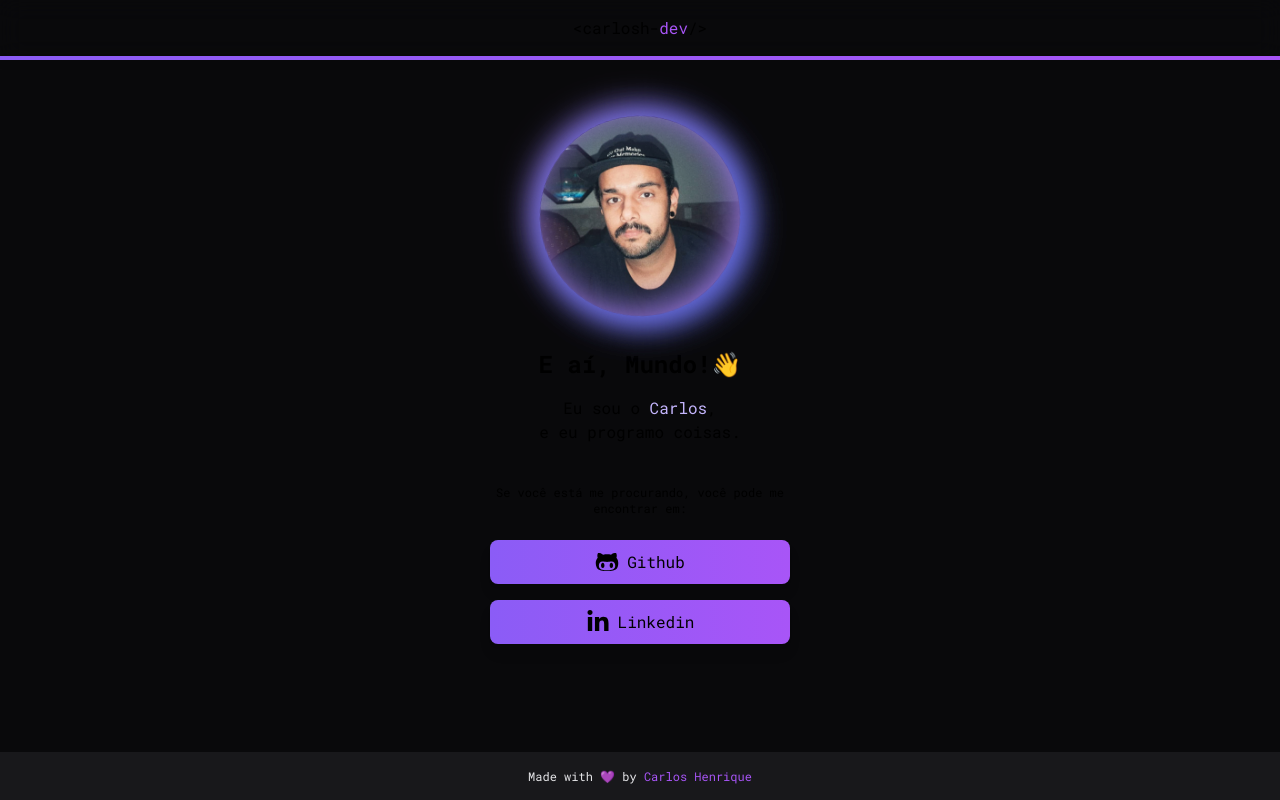
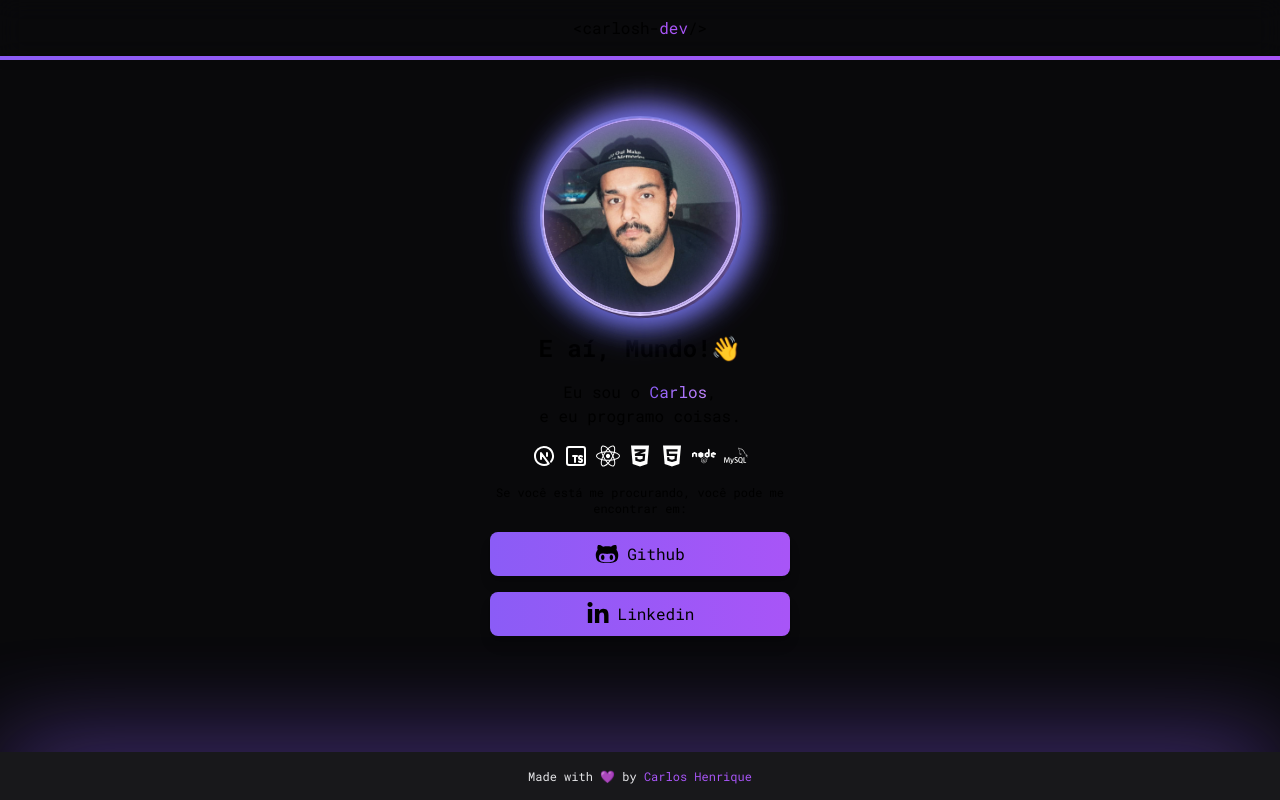
Before and after one commit to carlosh-dev/carlosh.dev.com, a Next.js app: page / in a window 1280 px wide. Built offline with nearby package versions, Linux system fonts and the light colour scheme.

Commit message:
feat: restructure home page layout with new Head and Stacks components, enhance Avatar styling, and add animations

```diff
--- a/src/app/(public)/page.tsx
+++ b/src/app/(public)/page.tsx
@@ -1,19 +1,16 @@
-import Avatar from '@/components/Avatar';
+import Avatar from '@/components/home/Avatar';
+import Head from '@/components/home/Head';
+import Stacks from '@/components/home/Stacks';
 import LinkButton from '@/components/LinkButton';
 import { FaGithubAlt, FaLinkedinIn } from 'react-icons/fa';
 
 export default function Home() {
   return (
     <div className="flex w-full justify-center">
-      <section className="flex w-full max-w-[18.75rem] flex-col items-center py-9">
+      <section className="flex w-full max-w-[18.75rem] flex-col items-center space-y-4 py-9">
         <Avatar />
-
-        <span className="mt-8 flex w-full flex-col items-center space-y-4">
-          <h1 className="cursor-default text-2xl font-bold">E aí, Mundo!👋</h1>
-          <p className="cursor-default text-center leading-6">
-            Eu sou o <span className="text-violet-300">Carlos</span>,<br />e eu programo coisas.
-          </p>
-        </span>
+        <Head />
+        <Stacks />
 
         <p className="mt-10 cursor-default text-center text-xs">
           Se você está me procurando, você pode me encontrar em:
--- a/src/components/Avatar.tsx
+++ /dev/null
@@ -1,14 +0,0 @@
-import Image from 'next/image';
-import AvatarImage from '@/../public/images/avatar.png';
-
-export default function Avatar() {
-  return (
-    <div className={` relative h-[12.5rem] w-[12.5rem] rounded-full`}>
-      <div className="h-full w-full overflow-hidden rounded-full">
-        <Image src={AvatarImage} placeholder="blur" alt="My profile picture." />
-      </div>
-      <div className="absolute top-0 h-[12.5rem] w-[12.5rem] animate-spin overflow-hidden rounded-full shadow-[5px_5px_35px_0px_#9f7aea,-5px_-5px_35px_0px_#5a67d8]"></div>
-      <div className="absolute top-0 h-[12.5rem] w-[12.5rem] animate-spin overflow-hidden rounded-full shadow-[inset_5px_5px_35px_0px_#9f7aea,-5px_-5px_35px_0px_#5a67d8] "></div>
-    </div>
-  );
-}
--- a/src/components/Footer.tsx
+++ b/src/components/Footer.tsx
@@ -6,7 +6,7 @@ export default function Footer() {
   return (
     <footer
       className={`${robotoMono.className} absolute bottom-0  flex h-12 w-full items-center
-                  justify-center bg-zinc-900 text-center text-sm text-zinc-200`}
+                  justify-center bg-zinc-900 text-center text-sm text-zinc-200 shadow-purple`}
     >
       <p className="text-xs">
         Made with{' '}
--- a/src/components/LinkButton.tsx
+++ b/src/components/LinkButton.tsx
@@ -12,7 +12,7 @@ export default function LinkButton({ children, icon, ...props }: LinkButtonProps
       {...props}
       className={`delay flex h-11 w-full items-center justify-center gap-2 rounded-lg
                   bg-gradient-to-r from-violet-500 to-purple-500
-                shadow-lg transition-all duration-500 ease-in-out hover:bg-gradient-to-l hover:from-violet-600 hover:to-purple-600 hover:shadow-purple-500`}
+                shadow-lg transition-all duration-500 ease-in-out hover:bg-gradient-to-l hover:from-violet-600 hover:to-purple-600 hover:shadow-purple`}
       target="_blank"
     >
       {icon} {children}
--- /dev/null
+++ b/src/components/home/Avatar.tsx
@@ -0,0 +1,14 @@
+import Image from 'next/image';
+import AvatarImage from '@/../public/images/avatar.png';
+
+export default function Avatar() {
+  return (
+    <div className={` relative h-[12.5rem] w-[12.5rem] rounded-full border-2 border-solid border-violet-50`}>
+      <div className="h-full w-full overflow-hidden rounded-full border-2 border-solid border-violet-200">
+        <Image src={AvatarImage} placeholder="blur" alt="My profile picture." />
+      </div>
+      <div className="absolute top-0 h-[12.5rem] w-[12.5rem] animate-spin-slow overflow-hidden rounded-full shadow-[5px_5px_35px_0px_#9f7aea,-5px_-5px_35px_0px_#5a67d8]"></div>
+      <div className="absolute top-0 h-[12.5rem] w-[12.5rem] animate-spin-slow-reverse overflow-hidden rounded-full shadow-[inset_5px_5px_35px_0px_#9f7aea,-5px_-5px_35px_0px_#5a67d8] "></div>
+    </div>
+  );
+}
--- /dev/null
+++ b/src/components/home/Head.tsx
@@ -0,0 +1,18 @@
+export default function Head() {
+  return (
+    <span className="mt-12 flex w-full flex-col items-center space-y-4">
+      <h1 className="flex cursor-default text-2xl font-bold">
+        E aí, Mundo!
+        <div className="animante-delay-1000 animate-handshake [animation-delay:_2s] hover:animate-handshake-infinite">
+          👋
+        </div>
+      </h1>
+      <p className="cursor-default text-center leading-6">
+        Eu sou o{' '}
+        <span className="bg-gradient-to-r from-violet-500 to-purple-400 bg-clip-text text-transparent">Carlos</span>
+        ,
+        <br />e eu programo coisas.
+      </p>
+    </span>
+  );
+}
--- /dev/null
+++ b/src/components/home/Stacks.tsx
@@ -0,0 +1,56 @@
+import { TbBrandTypescript, TbBrandNextjs } from 'react-icons/tb';
+import { FaReact, FaJs, FaCss3Alt, FaHtml5, FaNode } from 'react-icons/fa';
+import { SiMysql } from 'react-icons/si';
+import Link from 'next/link';
+
+export default function Stacks() {
+  return (
+    <div className=" flex w-full   flex-wrap items-center justify-center gap-2 text-white">
+      <Link
+        target="_blank"
+        href="https://nextjs.org/"
+        className=" transition-all duration-300 hover:-translate-y-1 hover:text-violet-100"
+      >
+        <TbBrandNextjs size={24} />
+      </Link>
+
+      <Link
+        target="_blank"
+        href="https://www.typescriptlang.org/"
+        className=" transition-all duration-300 hover:-translate-y-1 hover:text-violet-100"
+      >
+        <TbBrandTypescript size={24} />
+      </Link>
+
+      <Link
+        target="_blank"
+        href="https://react.dev/"
+        className=" transition-all duration-300 hover:-translate-y-1 hover:text-violet-100"
+      >
+        <FaReact size={24} />
+      </Link>
+
+      <div className=" transition-all duration-300 hover:-translate-y-1 hover:text-violet-100">
+        <FaCss3Alt size={24} />
+      </div>
+      <div className=" transition-all duration-300 hover:-translate-y-1 hover:text-violet-100">
+        <FaHtml5 size={24} />
+      </div>
+      <Link
+        target="_blank"
+        href="https://nodejs.org/pt"
+        className=" transition-all duration-300 hover:-translate-y-1 hover:text-violet-100"
+      >
+        <FaNode size={24} />
+      </Link>
+
+      <Link
+        target="_blank"
+        href="https://www.mysql.com/"
+        className=" transition-all duration-300 hover:-translate-y-1 hover:text-violet-100"
+      >
+        <SiMysql size={24} />
+      </Link>
+    </div>
+  );
+}
--- a/src/components/navbar/Navbar.tsx
+++ b/src/components/navbar/Navbar.tsx
@@ -3,7 +3,7 @@ export default function Navbar() {
     <div className="sticky z-10 w-full">
       <header className="fixed flex w-full flex-col items-center justify-center bg-transparent bg-opacity-10 bg-clip-padding backdrop-blur-md backdrop-filter">
         <div className="flex h-full w-full max-w-5xl items-center justify-center p-4">
-          <div className="select-none">
+          <div className="animate-fadein select-none">
             {'<'}carlosh-<span className={'text-purple-500'}>dev</span>
             {'/>'}
           </div>
--- a/tailwind.config.js
+++ b/tailwind.config.js
@@ -16,18 +16,39 @@ module.exports = {
           'conic-gradient(from 180deg at 50% 50%, var(--tw-gradient-stops))',
       },
       keyframes: {
+        fadein: {
+          '0%': { opacity: '0' },
+          '100%': { opacity: '1' },
+        },
         ocilate: {
           '0%': { transform: 'rotate(0deg)' },
+          '50%': { transform: 'scale(1.05)' },
           '100%': { transform: 'rotate(360deg)' },
+        },
+        handshake: {
+          '0%, 100%': { transform: 'rotate(0deg)' },
+          '20%, 60%': { transform: 'rotate(-10deg)' },
+          '40%, 80%': { transform: 'rotate(10deg)' },
+        },
+        "spin-reverse": {
+          '0%': { transform: 'rotate(0deg)' },
+          '100%': { transform: 'rotate(-360deg)' },
         }
       },
       animation: {
-        'ocilate': 'ocilate 1s ease-in infinite',
-        'spin-slow': 'spin 60s linear infinite',
+        'fadein': 'fadein 1s ease-in forwards',
+        'ocilate': 'ocilate 2s ease-in infinite',
+        'spin-slow': 'spin 2s linear infinite',
+        'spin-slow-reverse': 'spin-reverse 2s linear infinite',
+        'handshake': 'handshake 1s ease-in-out forwards',
+        'handshake-infinite': 'handshake 1s ease-in-out infinite',
       },
       boxShadow: {
-        'purple': '0px 0px 100px -5px rgba(228, 158, 255, 0.9);',
+        'purple': '0px 0px 100px -5px rgba(139, 92, 246, 0.9);',
       },
+      "animation-delay": {
+
+      }
     },
   },
   plugins: [],
```
